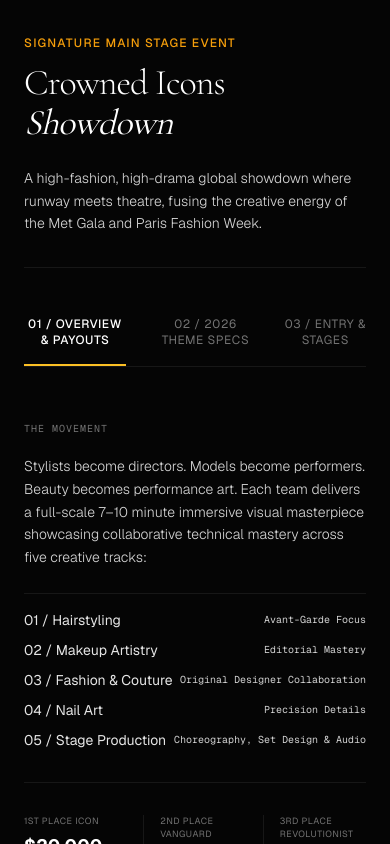
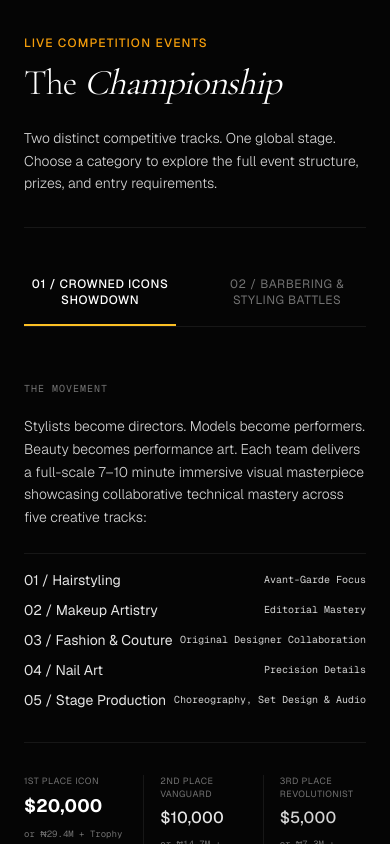
Before and after one commit to alexis800-glitch/hebs-lagos-2026, a Next.js app: page / in a window 390 px wide. Shown: the part 7940-8784 px from the top of the page. Built offline with nearby package versions, Linux system fonts and the light colour scheme.

Commit message:
auto: collapse to 2-tab layout — Crowned Icons vs Barbering & Styling Battles

```diff
--- a/components/PrizeGrid.tsx
+++ b/components/PrizeGrid.tsx
@@ -2,7 +2,7 @@
 import React, { useState } from 'react'
 
 export default function PrizeGrid() {
-  const [activeTab, setActiveTab] = useState<'overview' | 'theme' | 'stages'>('overview')
+  const [activeTab, setActiveTab] = useState<'crowned' | 'barber'>('crowned')
 
   const battleCategories = [
     {
@@ -57,61 +57,52 @@ export default function PrizeGrid() {
 
   return (
     <section className="py-24 px-6 max-w-6xl mx-auto bg-[#050505] border-t border-neutral-900" id="championship">
-      {/* Premium Split Section Header */}
+
+      {/* Section Header */}
       <div className="border-b border-neutral-900 pb-8 mb-12 flex flex-col md:flex-row md:items-end md:justify-between gap-6">
         <div>
-          <p className="font-sans text-xs uppercase tracking-widest text-amber-500 mb-3 font-medium">Signature Main Stage Event</p>
+          <p className="font-sans text-xs uppercase tracking-widest text-amber-500 mb-3 font-medium">Live Competition Events</p>
           <h2 className="font-serif text-4xl md:text-5xl font-light text-white tracking-tight">
-            Crowned Icons <span className="italic font-normal">Showdown</span>
+            The <span className="italic font-normal">Championship</span>
           </h2>
         </div>
         <p className="font-sans text-sm md:text-base text-neutral-300 max-w-md font-light leading-relaxed">
-          A high-fashion, high-drama global showdown where runway meets theatre, fusing the creative energy of the Met Gala and Paris Fashion Week.
+          Two distinct competitive tracks. One global stage. Choose a category to explore the full event structure, prizes, and entry requirements.
         </p>
       </div>
 
-      {/* Modern Tab Navigation Bar */}
+      {/* Primary 2-Tab Navigation */}
       <div className="flex border-b border-neutral-900 mb-12 gap-8">
         <button
-          onClick={() => setActiveTab('overview')}
+          onClick={() => setActiveTab('crowned')}
           className={`pb-4 text-xs uppercase tracking-wider font-sans transition-all border-b-2 ${
-            activeTab === 'overview' ? 'border-amber-400 text-white font-medium' : 'border-transparent text-neutral-500 hover:text-neutral-300'
+            activeTab === 'crowned' ? 'border-amber-400 text-white font-medium' : 'border-transparent text-neutral-500 hover:text-neutral-300'
           }`}
         >
-          01 / Overview & Payouts
+          01 / Crowned Icons Showdown
         </button>
         <button
-          onClick={() => setActiveTab('theme')}
+          onClick={() => setActiveTab('barber')}
           className={`pb-4 text-xs uppercase tracking-wider font-sans transition-all border-b-2 ${
-            activeTab === 'theme' ? 'border-amber-400 text-white font-medium' : 'border-transparent text-neutral-500 hover:text-neutral-300'
+            activeTab === 'barber' ? 'border-amber-400 text-white font-medium' : 'border-transparent text-neutral-500 hover:text-neutral-300'
           }`}
         >
-          02 / 2026 Theme Specs
-        </button>
-        <button
-          onClick={() => setActiveTab('stages')}
-          className={`pb-4 text-xs uppercase tracking-wider font-sans transition-all border-b-2 ${
-            activeTab === 'stages' ? 'border-amber-400 text-white font-medium' : 'border-transparent text-neutral-500 hover:text-neutral-300'
-          }`}
-        >
-          03 / Entry & Stages
+          02 / Barbering & Styling Battles
         </button>
       </div>
 
-      {/* Tab Content Display Matrix */}
-      <div className="min-h-[400px]">
+      {/* TAB 1: CROWNED ICONS SHOWDOWN */}
+      {activeTab === 'crowned' && (
+        <div className="flex flex-col gap-16">
 
-        {/* TAB 1: OVERVIEW & PAYOUTS */}
-        {activeTab === 'overview' && (
+          {/* The Movement + Payout Ledger + Judging */}
           <div className="grid grid-cols-1 lg:grid-cols-3 gap-12">
-            {/* Core Info */}
             <div className="lg:col-span-2 flex flex-col justify-between">
               <div>
                 <span className="font-mono text-[10px] uppercase text-neutral-500 tracking-widest">The Movement</span>
                 <p className="font-sans text-sm text-neutral-300 font-light leading-relaxed mt-4">
                   Stylists become directors. Models become performers. Beauty becomes performance art. Each team delivers a full-scale 7–10 minute immersive visual masterpiece showcasing collaborative technical mastery across five creative tracks:
                 </p>
-
                 <ul className="mt-6 flex flex-col gap-2.5 border-t border-neutral-900 pt-4">
                   <li className="flex justify-between text-sm font-sans text-neutral-300">
                     <span className="text-neutral-200">01 / Hairstyling</span>
@@ -135,8 +126,7 @@ export default function PrizeGrid() {
                   </li>
                 </ul>
               </div>
-
-              {/* High Contrast Payout Ledger */}
+              {/* Payout Ledger */}
               <div className="border-t border-neutral-900 pt-8 mt-8 grid grid-cols-3 gap-4">
                 <div>
                   <span className="block font-sans text-[9px] uppercase tracking-wider text-neutral-500 mb-1">1st Place Icon</span>
@@ -156,7 +146,7 @@ export default function PrizeGrid() {
               </div>
             </div>
 
-            {/* Judging Panel Block */}
+            {/* Judging Panel */}
             <div className="bg-neutral-950/40 border border-neutral-900 p-8 rounded-sm flex flex-col justify-between">
               <div>
                 <span className="font-mono text-[10px] uppercase text-neutral-500 tracking-widest">Evaluation Metrics</span>
@@ -174,11 +164,9 @@ export default function PrizeGrid() {
               </div>
             </div>
           </div>
-        )}
 
-        {/* TAB 2: 2026 THEME SPECS */}
-        {activeTab === 'theme' && (
-          <div className="grid grid-cols-1 md:grid-cols-2 gap-12">
+          {/* 2026 Theme Specs */}
+          <div className="border-t border-neutral-900 pt-12 grid grid-cols-1 md:grid-cols-2 gap-12">
             <div>
               <span className="font-mono text-[10px] uppercase text-amber-500 tracking-widest font-medium">Official 2026 Theme</span>
               <h3 className="font-serif text-4xl text-white font-light mt-4 tracking-tight">THE FUTURE REIMAGINED</h3>
@@ -215,16 +203,12 @@ export default function PrizeGrid() {
               </div>
             </div>
           </div>
-        )}
 
-        {/* TAB 3: ENTRY & STAGES */}
-        {activeTab === 'stages' && (
-          <div className="grid grid-cols-1 lg:grid-cols-3 gap-12">
-            {/* Stage Timeline */}
+          {/* Entry & Stages */}
+          <div className="border-t border-neutral-900 pt-12 grid grid-cols-1 lg:grid-cols-3 gap-12">
             <div className="lg:col-span-2">
               <span className="font-mono text-[10px] uppercase text-neutral-500 tracking-widest">Competition Roadmap</span>
               <div className="mt-6 flex flex-col gap-0">
-
                 <div className="flex gap-6 pb-8 border-b border-neutral-900">
                   <div className="flex flex-col items-center gap-1 shrink-0">
                     <span className="font-mono text-[10px] text-amber-400">01</span>
@@ -236,7 +220,6 @@ export default function PrizeGrid() {
                     <span className="font-mono text-[10px] text-amber-500 mt-2 block">Opens: Summer 2026</span>
                   </div>
                 </div>
-
                 <div className="flex gap-6 py-8 border-b border-neutral-900">
                   <div className="flex flex-col items-center gap-1 shrink-0">
                     <span className="font-mono text-[10px] text-neutral-500">02</span>
@@ -248,7 +231,6 @@ export default function PrizeGrid() {
                     <span className="font-mono text-[10px] text-neutral-500 mt-2 block">Deadline: September 2026</span>
                   </div>
                 </div>
-
                 <div className="flex gap-6 py-8 border-b border-neutral-900">
                   <div className="flex flex-col items-center gap-1 shrink-0">
                     <span className="font-mono text-[10px] text-neutral-500">03</span>
@@ -260,7 +242,6 @@ export default function PrizeGrid() {
                     <span className="font-mono text-[10px] text-neutral-500 mt-2 block">October 23, 2026</span>
                   </div>
                 </div>
-
                 <div className="flex gap-6 pt-8">
                   <div className="flex flex-col items-center gap-1 shrink-0">
                     <span className="font-mono text-[10px] text-amber-400">04</span>
@@ -271,11 +252,10 @@ export default function PrizeGrid() {
                     <span className="font-mono text-[10px] text-amber-500 mt-2 block">October 24–25, 2026 · NJS Royale Convention & Suites</span>
                   </div>
                 </div>
-
               </div>
             </div>
 
-            {/* Entry Requirements Panel */}
+            {/* Entry Requirements */}
             <div className="bg-neutral-950/40 border border-neutral-900 p-8 rounded-sm flex flex-col gap-6">
               <div>
                 <span className="font-mono text-[10px] uppercase text-neutral-500 tracking-widest">Entry Requirements</span>
@@ -300,12 +280,13 @@ export default function PrizeGrid() {
               </div>
             </div>
           </div>
+
+        </div>
       )}
 
-      </div>
-
-      {/* Part 4: Barbering & Styling Battles Technical Grid */}
-      <div className="border-t border-neutral-900 pt-20 mt-24">
+      {/* TAB 2: BARBERING & STYLING BATTLES */}
+      {activeTab === 'barber' && (
+        <div>
           <div className="mb-12">
             <p className="font-mono text-[10px] uppercase tracking-widest text-neutral-500 mb-2">Solo Showdowns</p>
             <h3 className="font-serif text-3xl text-white font-light">Barbering & Styling Battles</h3>
@@ -314,12 +295,10 @@ export default function PrizeGrid() {
             </p>
           </div>
 
-        {/* 3-Column Luxury Photo Panel Matrix */}
+          {/* 3-Column Photo Grid */}
           <div className="grid grid-cols-1 md:grid-cols-2 lg:grid-cols-3 gap-px bg-neutral-900 border border-neutral-900 overflow-hidden rounded-sm">
             {battleCategories.map((battle) => (
               <div key={battle.id} className="bg-[#050505] p-6 flex flex-col justify-between group min-h-[460px]">
-
-              {/* Image Card Container */}
                 <div className="relative aspect-[4/3] w-full overflow-hidden border border-neutral-900 bg-neutral-950 rounded-xs mb-6">
                   <img
                     src={battle.image}
@@ -330,8 +309,6 @@ export default function PrizeGrid() {
                     {battle.number}
                   </div>
                 </div>
-
-              {/* Text Meta Fields Block */}
                 <div className="flex-1 flex flex-col justify-between">
                   <div>
                     <h4 className="font-serif text-xl text-white font-light group-hover:text-amber-400 transition-colors tracking-tight">
@@ -341,8 +318,6 @@ export default function PrizeGrid() {
                       {battle.desc}
                     </p>
                   </div>
-
-                {/* Footer Price ledger & Direct Action Tag */}
                   <div className="border-t border-neutral-900/60 pt-4 mt-6 flex items-center justify-between">
                     <div>
                       <span className="block font-mono text-[8px] uppercase tracking-wider text-neutral-600">Entry Stake</span>
@@ -358,11 +333,11 @@ export default function PrizeGrid() {
                     </a>
                   </div>
                 </div>
-
               </div>
             ))}
           </div>
         </div>
+      )}
 
     </section>
   )
```
Lines whose indentation alone changed are shown as unchanged.
